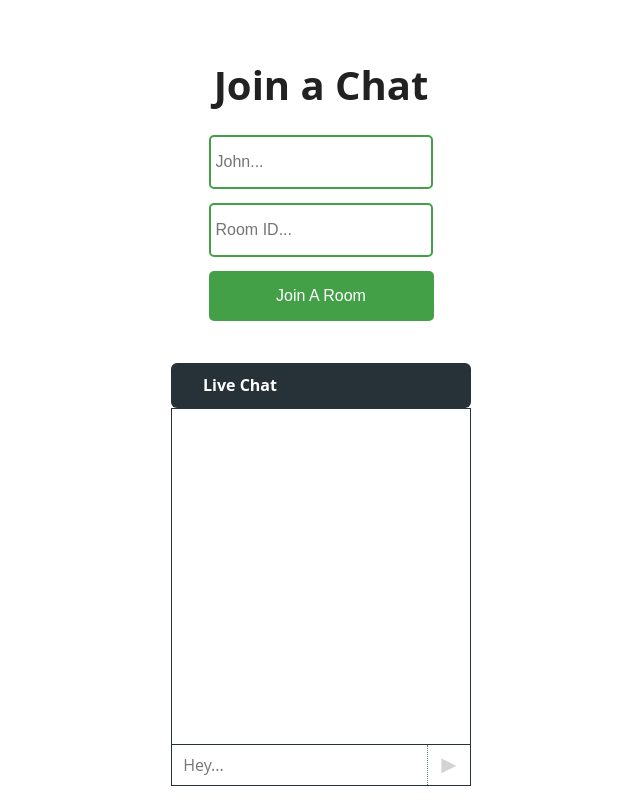
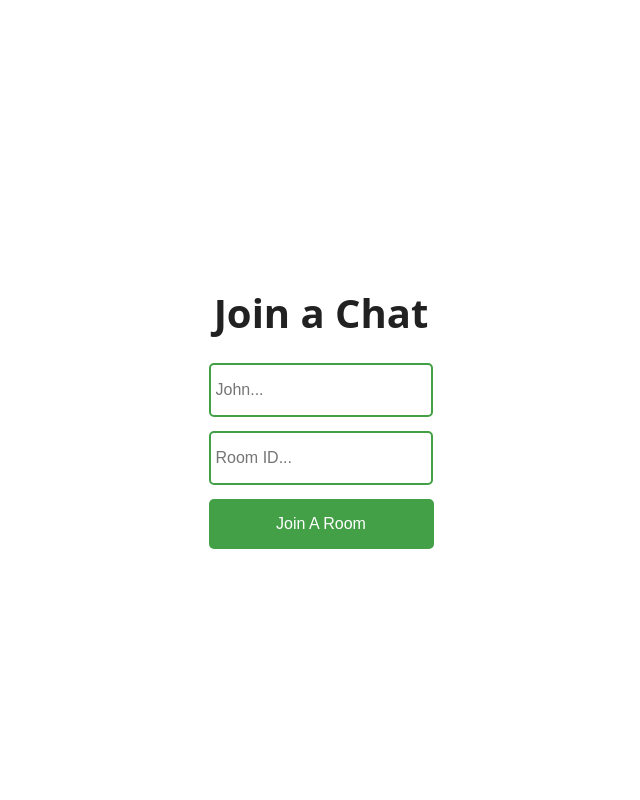
Before and after one commit to nikhil321vijayan/chat-app-client, a React (Create React App) app: page / in a window 1280 px wide. Shown: the whole page, without its empty margins (319-959 px from the left). Built offline with nearby package versions, Linux system fonts and the light colour scheme; no server answers.

Commit message:
Show chat only if room is joined

```diff
--- a/src/App.js
+++ b/src/App.js
@@ -8,15 +8,18 @@ const socket = io.connect("http://localhost:3001");
 function App() {
   const [username, setUsername] = useState("");
   const [room, setRoom] = useState("");
+  const [showChat, setShowChat] = useState(false);
 
   const joinRoom = () => {
     if(username !== "" && room !== "") {
       socket.emit("join_room", room);
+      setShowChat(true);
     }
   }
 
   return (
     <div className="App">
+      {!showChat ? (
           <div className='joinChatContainer'>
             <h3>Join a Chat</h3>
             <input
@@ -35,8 +38,11 @@ function App() {
             />
             <button onClick={joinRoom}>Join A Room</button>
           </div>
-
+        )
+      : (
         <Chat socket={socket} username={username} room={room} />
+        )
+      }
     </div>
   );
 }
```
Lines whose indentation alone changed are shown as unchanged.
